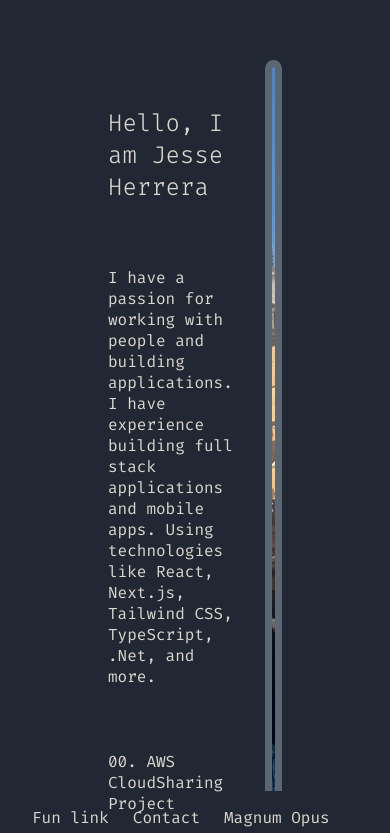
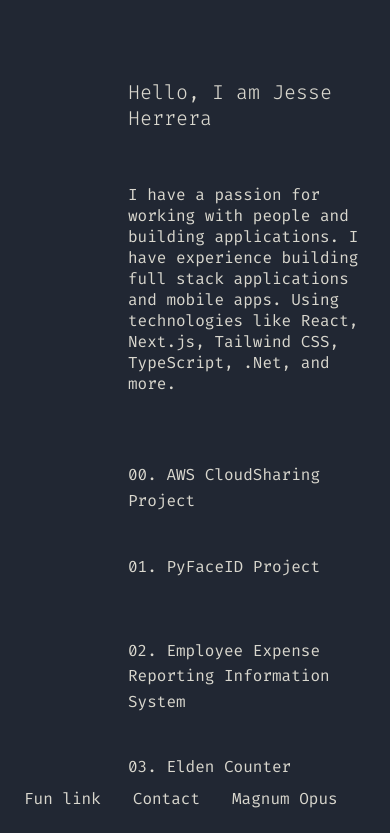
Before and after one commit to saintsjh/PortfolioWebsite, a Next.js app: page / in a window 390 px wide. Shown: the top 833 px of the page. Built offline with nearby package versions, Linux system fonts and the light colour scheme.

Commit message:
Add comprehensive mobile optimization: responsive layout, touch support, better typography and navigation

```diff
--- a/src/app/globals.css
+++ b/src/app/globals.css
@@ -293,3 +293,100 @@ li.list-item {
 [data-id] {
   white-space: pre;
 }
+
+/* Mobile Responsive Styles */
+@media (max-width: 768px) {
+  .main-content-container {
+    flex-direction: column;
+    margin-right: 20px;
+    margin-top: 40px;
+    margin-left: 20px;
+    gap: 3rem;
+  }
+
+  .text-content {
+    flex: none;
+    order: 1;
+  }
+
+  .image-content {
+    flex: none;
+    order: 2;
+    align-self: center;
+    max-width: 250px;
+    max-height: 250px;
+  }
+
+  .profile-image {
+    max-width: 100%;
+    height: auto;
+  }
+
+  .main-heading {
+    font-size: 1.25rem;
+    line-height: 1.3;
+  }
+
+  .content-section {
+    flex-direction: column;
+    gap: 1rem;
+    margin-top: 1.5rem;
+  }
+
+  .section-heading {
+    flex: none;
+    text-align: left;
+    margin-bottom: 0.5rem;
+  }
+
+  .section-body {
+    max-width: 100%;
+  }
+
+  .nav-header {
+    padding: 1rem;
+  }
+
+  .nav-links {
+    gap: 1rem;
+    flex-wrap: wrap;
+    justify-content: center;
+  }
+
+  .nav-link {
+    padding: 0.5rem;
+    min-height: 44px;
+    display: flex;
+    align-items: center;
+  }
+
+  .activate-button {
+    top: 40%;
+    padding: 1.5rem 2rem;
+    font-size: 1.1rem;
+    min-height: 44px;
+    border-width: 3px;
+  }
+
+  .stop-button {
+    top: 1.5rem;
+    left: 1.5rem;
+    padding: 1rem 1.5rem;
+    font-size: 1rem;
+    min-height: 44px;
+    border-width: 3px;
+  }
+
+  /* Larger list items for better touch targets */
+  .list-item {
+    margin-top: 1.5rem;
+    line-height: 1.6;
+  }
+
+  .list-item a {
+    padding: 0.75rem 0;
+    font-size: 1rem;
+    min-height: 44px;
+    display: block;
+  }
+}
--- a/src/app/layout.tsx
+++ b/src/app/layout.tsx
@@ -8,8 +8,9 @@ const firaCode = Fira_Code({
 });
 
 export const metadata: Metadata = {
-  title: "Jesse Herrera's Resume",
-  description: "The resume website for Jesse Herrera",
+  title: "Jesse Herrera - Portfolio",
+  description: "Personal portfolio website showcasing my work and projects",
+  viewport: "width=device-width, initial-scale=1, maximum-scale=1, user-scalable=no",
 };
 
 export default function RootLayout({
@@ -19,7 +20,12 @@ export default function RootLayout({
 }>) {
   return (
     <html lang="en">
-      <body className={firaCode.variable}>{children}</body>
+      <head>
+        <meta name="viewport" content="width=device-width, initial-scale=1, maximum-scale=1, user-scalable=no" />
+      </head>
+      <body className={`${firaCode.variable} antialiased`}>
+        {children}
+      </body>
     </html>
   );
 }
--- a/src/components/CharacterPhysics.tsx
+++ b/src/components/CharacterPhysics.tsx
@@ -128,7 +128,23 @@ const CharacterPhysics: React.FC<CharacterPhysicsProps> = ({ content }) => {
     const handleMouseMove = (event: MouseEvent) => {
       mousePos.current = { x: event.clientX, y: event.clientY };
     };
+
+    const handleTouchMove = (event: TouchEvent) => {
+      if (event.touches.length > 0) {
+        event.preventDefault(); // Prevent scrolling
+        mousePos.current = { x: event.touches[0].clientX, y: event.touches[0].clientY };
+      }
+    };
+
+    const handleTouchStart = (event: TouchEvent) => {
+      if (event.touches.length > 0) {
+        mousePos.current = { x: event.touches[0].clientX, y: event.touches[0].clientY };
+      }
+    };
+
     window.addEventListener('mousemove', handleMouseMove);
+    window.addEventListener('touchmove', handleTouchMove);
+    window.addEventListener('touchstart', handleTouchStart);
 
     const animate = () => {
       if (physicsState === 'active') { // Only run simulation if active
@@ -276,6 +292,8 @@ const CharacterPhysics: React.FC<CharacterPhysicsProps> = ({ content }) => {
     animationFrameId.current = requestAnimationFrame(animate);
     return () => {
       window.removeEventListener('mousemove', handleMouseMove);
+      window.removeEventListener('touchmove', handleTouchMove);
+      window.removeEventListener('touchstart', handleTouchStart);
       if (animationFrameId.current) cancelAnimationFrame(animationFrameId.current);
     };
   }, [physicsState]); // Rerun effect if state changes
--- a/src/components/SecretPhysics.tsx
+++ b/src/components/SecretPhysics.tsx
@@ -87,7 +87,23 @@ const SecretPhysics: React.FC<SecretPhysicsProps> = ({ content }) => {
     const handleMouseMove = (event: MouseEvent) => {
       mousePos.current = { x: event.clientX, y: event.clientY };
     };
+
+    const handleTouchMove = (event: TouchEvent) => {
+      if (event.touches.length > 0) {
+        event.preventDefault();
+        mousePos.current = { x: event.touches[0].clientX, y: event.touches[0].clientY };
+      }
+    };
+
+    const handleTouchStart = (event: TouchEvent) => {
+      if (event.touches.length > 0) {
+        mousePos.current = { x: event.touches[0].clientX, y: event.touches[0].clientY };
+      }
+    };
+
     window.addEventListener('mousemove', handleMouseMove);
+    window.addEventListener('touchmove', handleTouchMove);
+    window.addEventListener('touchstart', handleTouchStart);
 
     const animate = () => {
       if (physicsState === 'active') {
@@ -178,6 +194,8 @@ const SecretPhysics: React.FC<SecretPhysicsProps> = ({ content }) => {
 
     return () => {
       window.removeEventListener('mousemove', handleMouseMove);
+      window.removeEventListener('touchmove', handleTouchMove);
+      window.removeEventListener('touchstart', handleTouchStart);
       if (animationFrameId.current) {
         cancelAnimationFrame(animationFrameId.current);
       }
```
